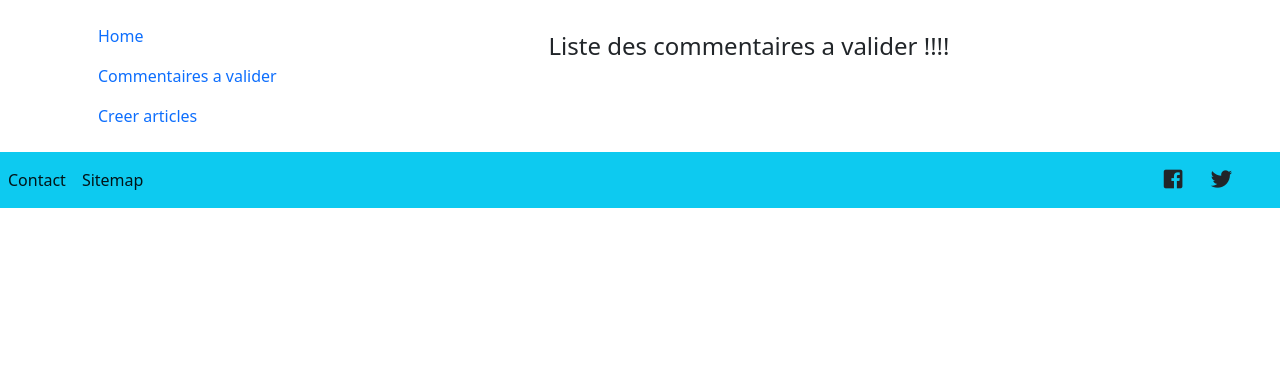
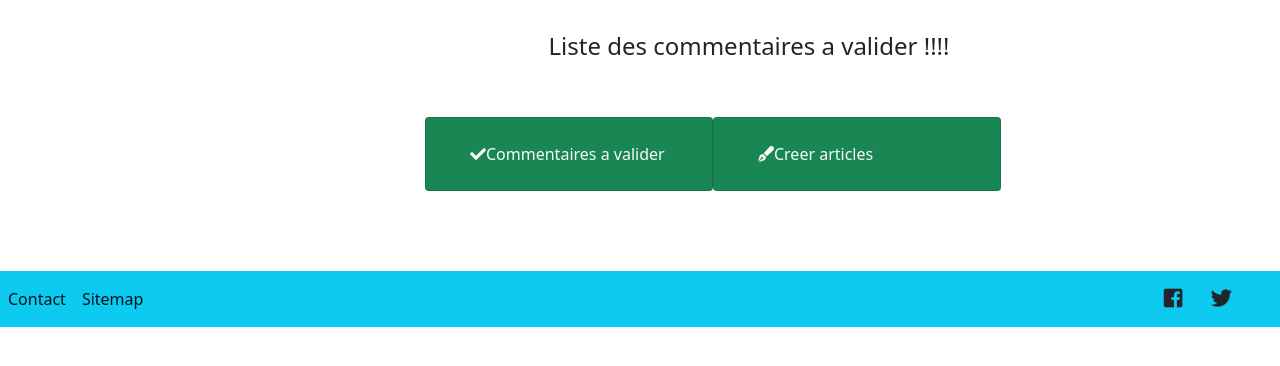
Before and after one commit to jeremyogerjs/blog, a PHP site: page /index.php?action=adminComments in a window 1280 px wide. Shown: the part 56-422 px from the top of the page. Run offline with PHP 8.4, Linux system fonts and the light colour scheme; the visitor is signed in with stand-in values (Sample User, id 1); data that the repository does not hold is empty; some libraries are stand-ins or nearby versions.

Commit message:
add style espaceMembres

```diff
--- a/views/templateAdmin.php
+++ b/views/templateAdmin.php
@@ -59,18 +59,32 @@
   <div class="col-3 me-3">
       <ul class="nav  flex-column">
         <li class="nav-item">
-            <a class="nav-link active" aria-current="page" href="index.php?action=espaceAdmin">Home</a>
+            <!-- <a class="nav-link active" aria-current="page" href="index.php?action=espaceAdmin">Home</a> -->
         </li>
         <li class="nav-item">
-            <a class="nav-link" href="index.php?action=adminComments">Commentaires a valider</a>
+
         </li>
         <li class="nav-item">
-            <a class="nav-link" href="index.php?action=createPost">Creer articles</a>
+
         </li>
       </ul>
   </div>
   <div class="col-8 my-3">
       <?= $content ?>
+      <div class="row my-5 ms-5 ">
+        <div class="card bg-success" style="width: 18rem;">
+          <div class="card-body">
+            <a class="nav-link text-light text-decoration-none " href="index.php?action=adminComments"><i class="fas fa-check" class="fa-3"></i>Commentaires a valider</a>
+          </div>
+        </div>
+        <div class="card bg-success" style="width: 18rem;">
+          <div class="card-body">
+            <a class="nav-link text-light text-decoration-none" href="index.php?action=createPost"><i class="fas fa-pen-fancy"></i>Creer articles</a>
+          </div>
+        </div>
+      </div>
+
+
   </div>
 </div>
 <?php else : echo 'AUTHENTIFIE TOI CONNARD !!';?>
```
